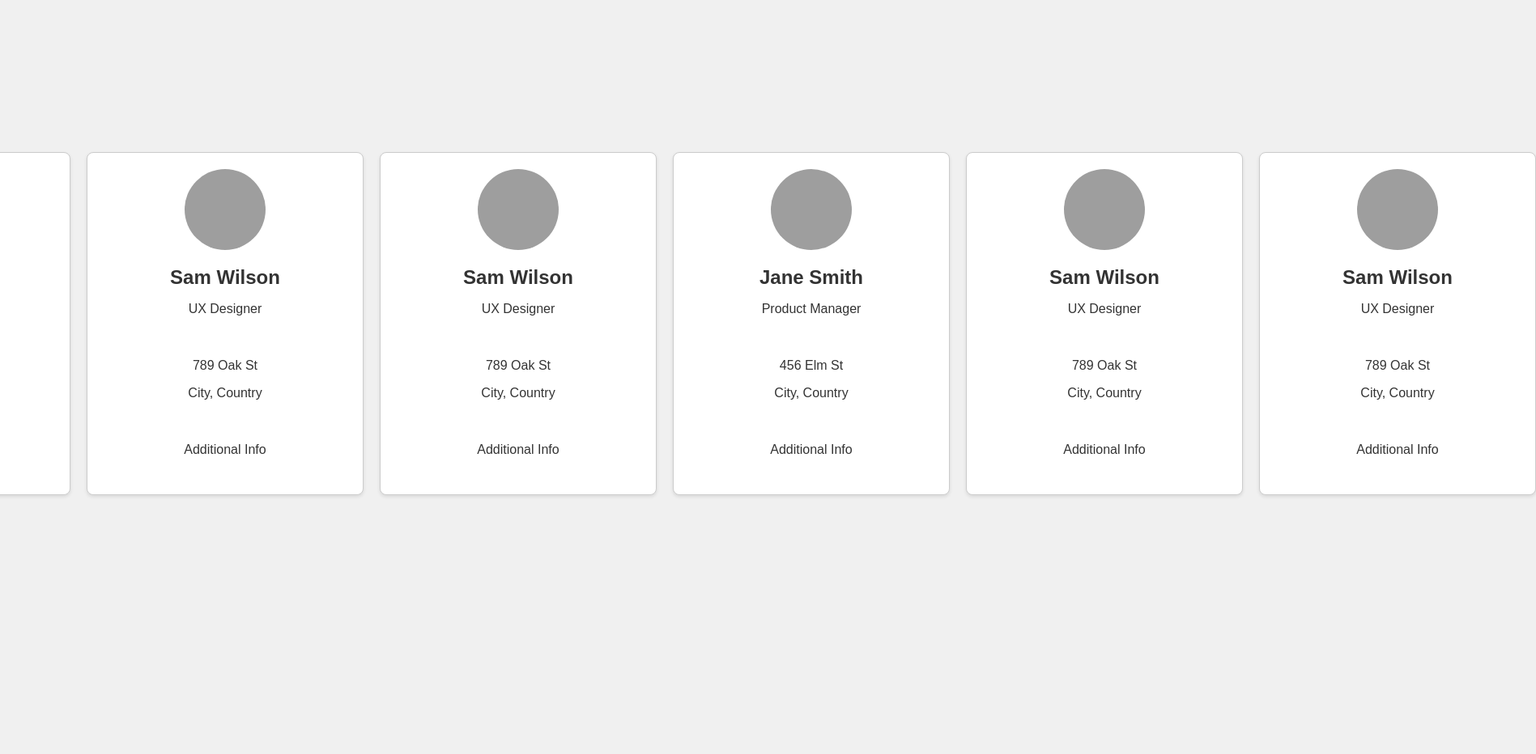
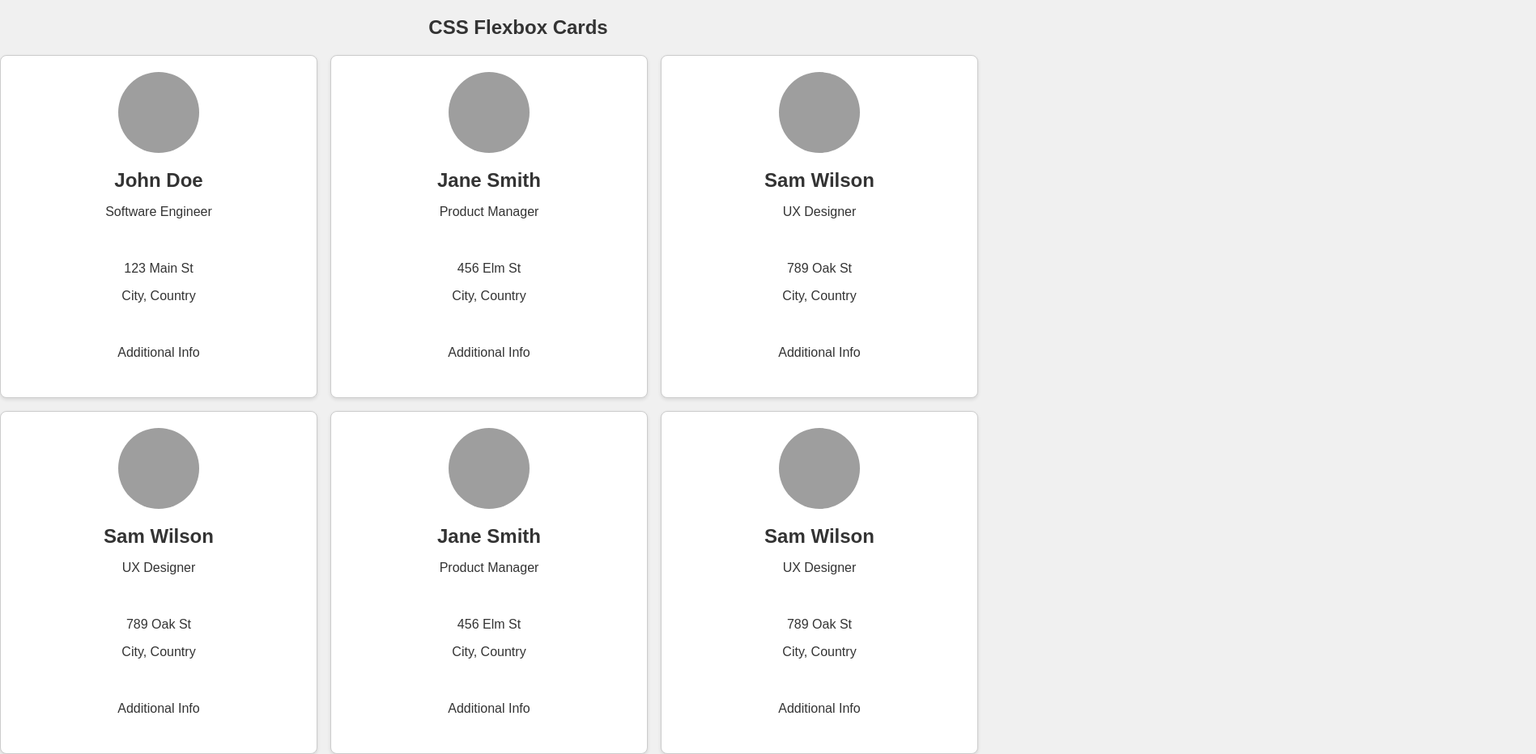
Before and after one commit to GinoongFlores/websys-flexbox-midterm, a plain HTML site: page flexbox/index.html in a window 1280 px wide. Shown: the whole page at 81% size, 1897 px wide, since content can reach past the window. Before the commit the page ends 800 px from the top, so only its background shows below. Drawn offline with Linux system fonts and the light colour scheme; grey boxes are pictures that could not be loaded.

Commit message:
feat: update css flexbox activity

```diff
--- a/flexbox/index.html
+++ b/flexbox/index.html
@@ -6,7 +6,9 @@
     <title>CSS Flexbox</title>
     <link rel="stylesheet" href="style/style.css" />
   </head>
+
   <body>
+    <h2>CSS Flexbox Cards</h2>
     <div class="container">
       <div class="card">
         <img
@@ -115,24 +117,6 @@
           <p>Additional Info</p>
         </div>
       </div>
-
-      <div class="card">
-        <img
-          src="https://images.pexels.com/photos/16147654/pexels-photo-16147654/free-photo-of-face-of-man-in-sunglasses.jpeg?auto=compress&cs=tinysrgb&w=1260&h=750&dpr=2"
-          alt="Profile Picture"
-        />
-        <div class="personal-info">
-          <h2>Sam Wilson</h2>
-          <p>UX Designer</p>
-        </div>
-        <div class="address">
-          <p>789 Oak St</p>
-          <p>City, Country</p>
-        </div>
-        <div class="section">
-          <p>Additional Info</p>
-        </div>
-      </div>
     </div>
   </body>
 </html>
--- a/flexbox/style/style.css
+++ b/flexbox/style/style.css
@@ -1,18 +1,19 @@
 body {
   font-family: Arial, sans-serif;
+  text-align: center;
   margin: 0;
   padding: 0;
-  display: flex;
-  justify-content: center;
-  align-items: center;
-  height: 100vh;
+
   background-color: #f0f0f0;
   color: #333; /* Fix text color issue */
 }
 
 .container {
   display: flex;
-  gap: 20px;
+  flex-wrap: wrap;
+  height: 100vh;
+  text-align: center;
+  gap: 1rem;
 }
 
 .card {
@@ -20,8 +21,8 @@ body {
   border: 1px solid #ccc;
   border-radius: 8px;
   box-shadow: 0 2px 4px rgba(0, 0, 0, 0.1);
-  width: 300px;
   display: flex;
+  width: 350px;
   flex-direction: column;
   align-items: center;
   padding: 20px;
```
